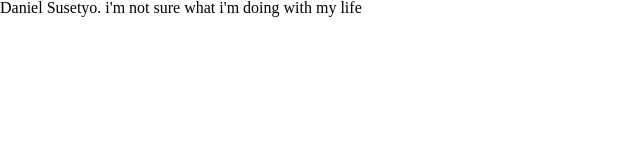
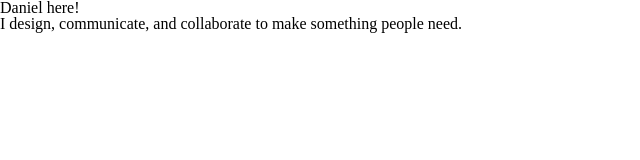
Before and after one commit to fishfillet/iat381portfolio, a plain HTML site: page index.html in a window 1280 px wide. Shown: the whole page, without its empty margins (0-640 px from the left). Drawn offline with Linux system fonts and the light colour scheme.

Commit message:
Adding intro

```diff
--- a/index.html
+++ b/index.html
@@ -11,7 +11,13 @@
 </head>
 
 <body>
-<p>Daniel Susetyo. i'm not sure what i'm doing with my life</p>
+
+<section class="intro">
+<h1>Daniel here!</h1>
+<p>I design, communicate, and collaborate to make something people need.</p>
+</section>
+
+
 
 </body>
 
```
